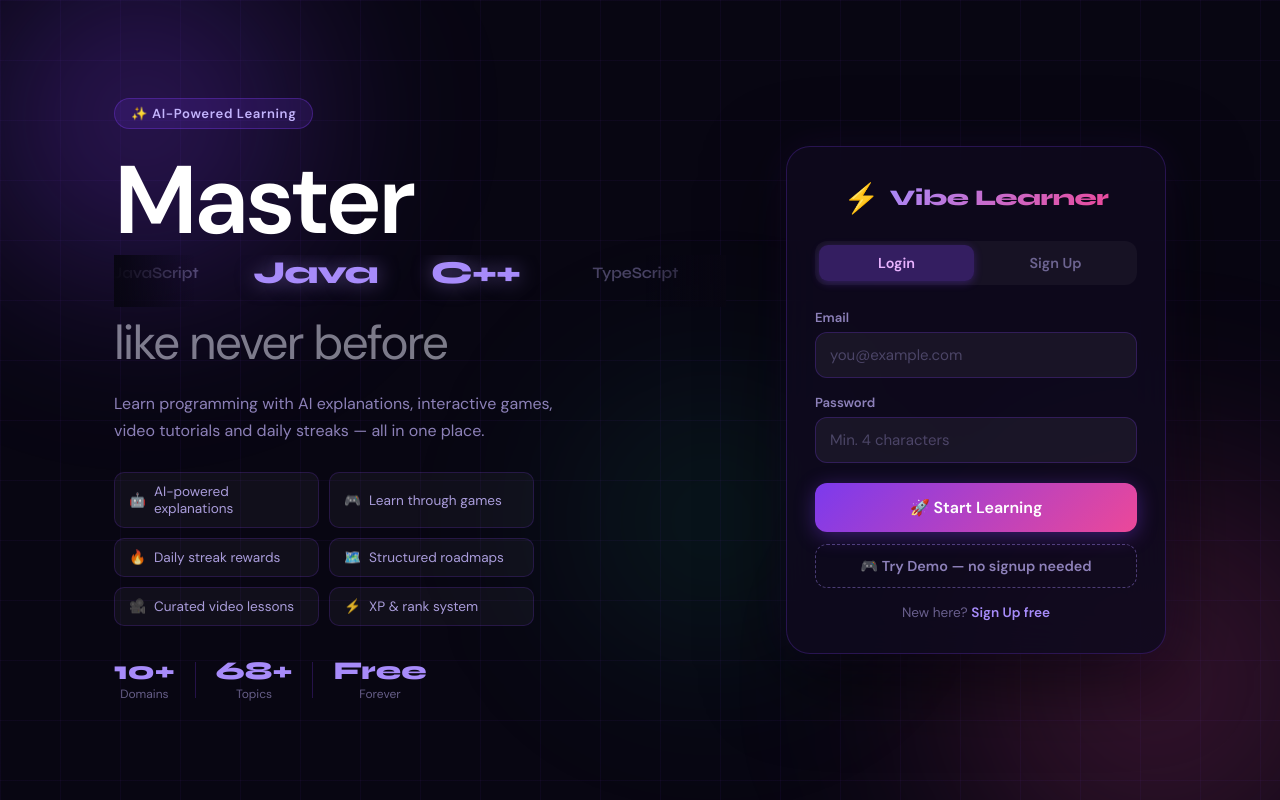
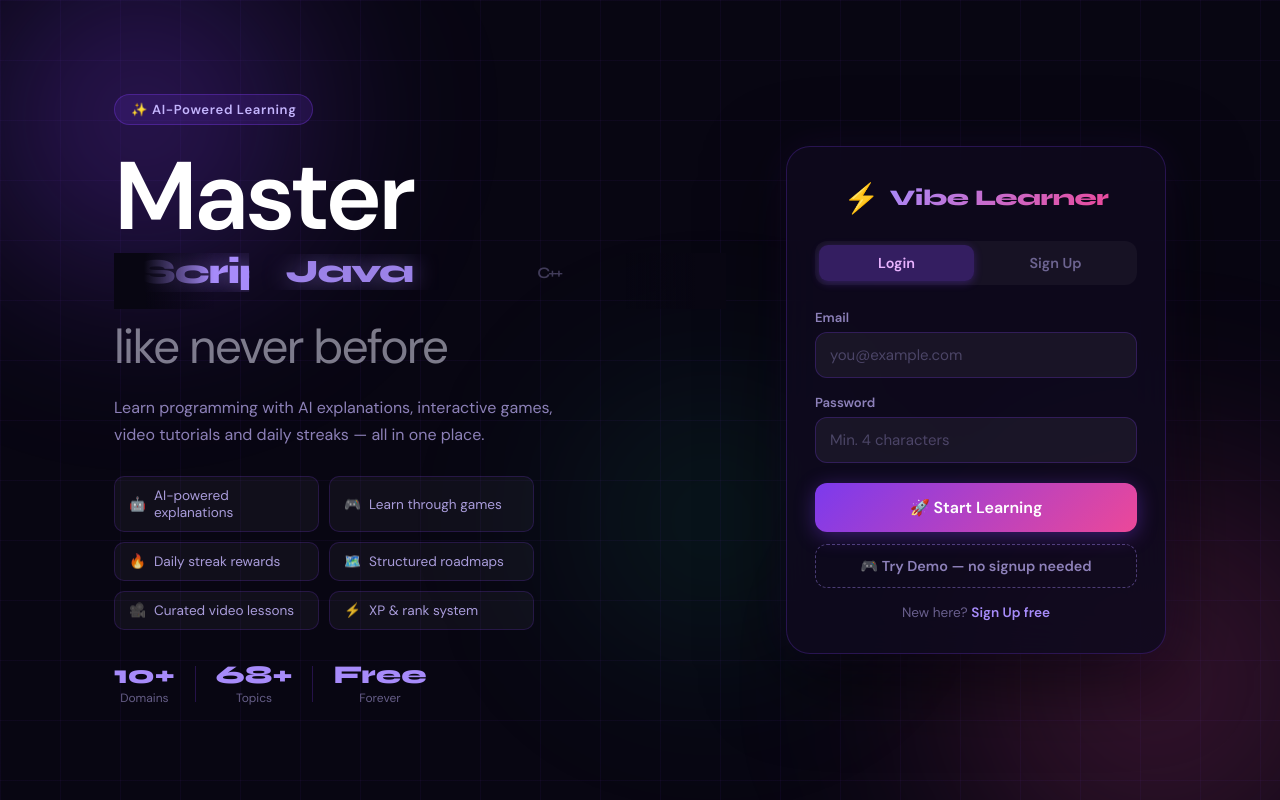
Before and after one commit to Yakub-bmsce/Vibe-coding-Hub, a React (Create React App) app: page /login in a window 1280 px wide. Built offline with nearby package versions, Linux system fonts and the light colour scheme; no server answers.

Commit message:
fix: ticker left-to-right, fixed 200px item width, highlight below Master

```diff
--- a/src/pages/LoginPage.jsx
+++ b/src/pages/LoginPage.jsx
@@ -29,17 +29,17 @@ const ALL_DOMAINS = [
 function DomainTicker() {
   const [offset, setOffset] = useState(0);
   const rafRef = useRef(null);
-  const speed = 0.6; // px per frame
+  const speed = 0.8;
+  const itemWidth = 200; // fixed width — prevents overlap
+  const totalWidth = ALL_DOMAINS.length * itemWidth;
   // Duplicate for seamless loop
   const items = [...ALL_DOMAINS, ...ALL_DOMAINS];
-  const itemWidth = 160; // px per item
-  const totalWidth = ALL_DOMAINS.length * itemWidth;
 
   useEffect(() => {
     const animate = () => {
       setOffset(prev => {
-        const next = prev + speed;
-        return next >= totalWidth ? 0 : next;
+        const next = prev - speed; // negative = left to right (items appear from left)
+        return next <= -totalWidth ? 0 : next;
       });
       rafRef.current = requestAnimationFrame(animate);
     };
@@ -47,8 +47,9 @@ function DomainTicker() {
     return () => cancelAnimationFrame(rafRef.current);
   }, [totalWidth]);
 
-  // Which item is closest to center
-  const centerX = typeof window !== 'undefined' ? window.innerWidth * 0.25 : 300;
+  // Highlight zone: left quarter of screen (below "Master" text)
+  const highlightZoneStart = 0;
+  const highlightZoneEnd   = itemWidth * 1.2;
 
   return (
     <div className="domain-ticker-wrap">
@@ -56,16 +57,17 @@ function DomainTicker() {
       <div className="domain-ticker-fade right" />
       <div
         className="domain-ticker-track"
-        style={{ transform: `translateX(-${offset}px)` }}
+        style={{ transform: `translateX(${offset}px)` }}
       >
         {items.map((d, i) => {
-          const itemX = i * itemWidth - offset + itemWidth / 2;
-          const dist = Math.abs(itemX - centerX);
-          const isCenter = dist < itemWidth * 0.8;
+          // Position of this item's center relative to the ticker container
+          const itemCenter = i * itemWidth + itemWidth / 2 + offset;
+          const isHighlighted = itemCenter >= highlightZoneStart && itemCenter <= highlightZoneEnd;
           return (
             <span
               key={i}
-              className={`domain-ticker-item ${isCenter ? 'center' : ''}`}
+              className={`domain-ticker-item ${isHighlighted ? 'center' : ''}`}
+              style={{ width: itemWidth }}
             >
               {d}
             </span>
--- a/src/styles/LoginPage.css
+++ b/src/styles/LoginPage.css
@@ -357,24 +357,23 @@
   position: relative;
   overflow: hidden;
   width: 100%;
-  height: 52px;
-  margin: 4px 0 8px;
+  height: 56px;
+  margin: 6px 0 10px;
 }
 
 .domain-ticker-fade {
   position: absolute;
   top: 0; bottom: 0;
-  width: 80px;
+  width: 100px;
   z-index: 2;
   pointer-events: none;
 }
-.domain-ticker-fade.left  { left: 0;  background: linear-gradient(to right, #080612, transparent); }
-.domain-ticker-fade.right { right: 0; background: linear-gradient(to left,  #080612, transparent); }
+.domain-ticker-fade.left  { left: 0;  background: linear-gradient(to right, #080612 30%, transparent); }
+.domain-ticker-fade.right { right: 0; background: linear-gradient(to left,  #080612 30%, transparent); }
 
 .domain-ticker-track {
   display: flex;
   align-items: center;
-  gap: 0;
   white-space: nowrap;
   will-change: transform;
 }
@@ -383,20 +382,22 @@
   display: inline-flex;
   align-items: center;
   justify-content: center;
-  width: 160px;
+  flex-shrink: 0;
   font-family: 'Syne', sans-serif;
   font-size: 1rem;
   font-weight: 600;
-  color: rgba(196,181,253,0.35);
-  transition: font-size 0.15s ease, color 0.15s ease, font-weight 0.15s ease;
-  flex-shrink: 0;
-  letter-spacing: -0.01em;
+  color: rgba(196,181,253,0.3);
+  transition: font-size 0.2s ease, color 0.2s ease;
+  overflow: hidden;
+  text-overflow: ellipsis;
+  padding: 0 8px;
+  box-sizing: border-box;
 }
 
 .domain-ticker-item.center {
-  font-size: 2rem;
+  font-size: 2.2rem;
   font-weight: 800;
   color: #a78bfa;
-  text-shadow: 0 0 20px rgba(167,139,250,0.5);
+  text-shadow: 0 0 24px rgba(167,139,250,0.6);
   letter-spacing: -0.03em;
 }
```
